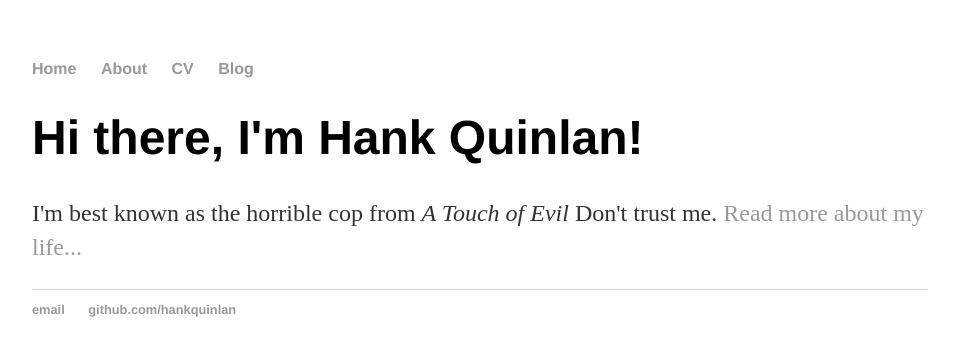
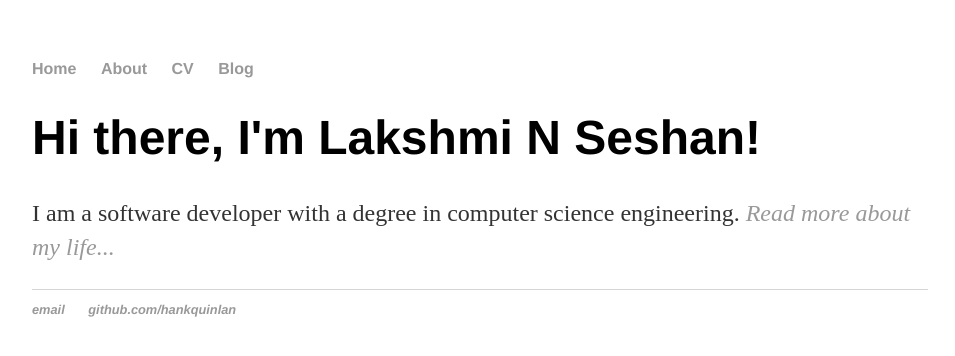
Before and after one commit to lseshan/lseshan.github.io, a Jekyll site: the page built from index.html, in a window 1280 px wide. Shown: the top 356 px of the page, without its empty margins (160-1115 px from the left). Built offline with Jekyll 4.4.1, drawn with Linux system fonts in a browser that asks for light colours.

Commit message:
Update index.html

```diff
--- a/index.html
+++ b/index.html
@@ -3,6 +3,6 @@ layout: default
 title: Hank Quinlan, Horrible Cop
 ---
 <div class="blurb">
-	<h1>Hi there, I'm Hank Quinlan!</h1>
-	<p>I'm best known as the horrible cop from <em>A Touch of Evil</em> Don't trust me. <a href="/about">Read more about my life...</a></p>
+	<h1>Hi there, I'm Lakshmi N Seshan!</h1>
+	<p>I am a software developer with a degree in computer science engineering. <em> <a href="/about">Read more about my life...</a></p>
 </div><!-- /.blurb -->
```
